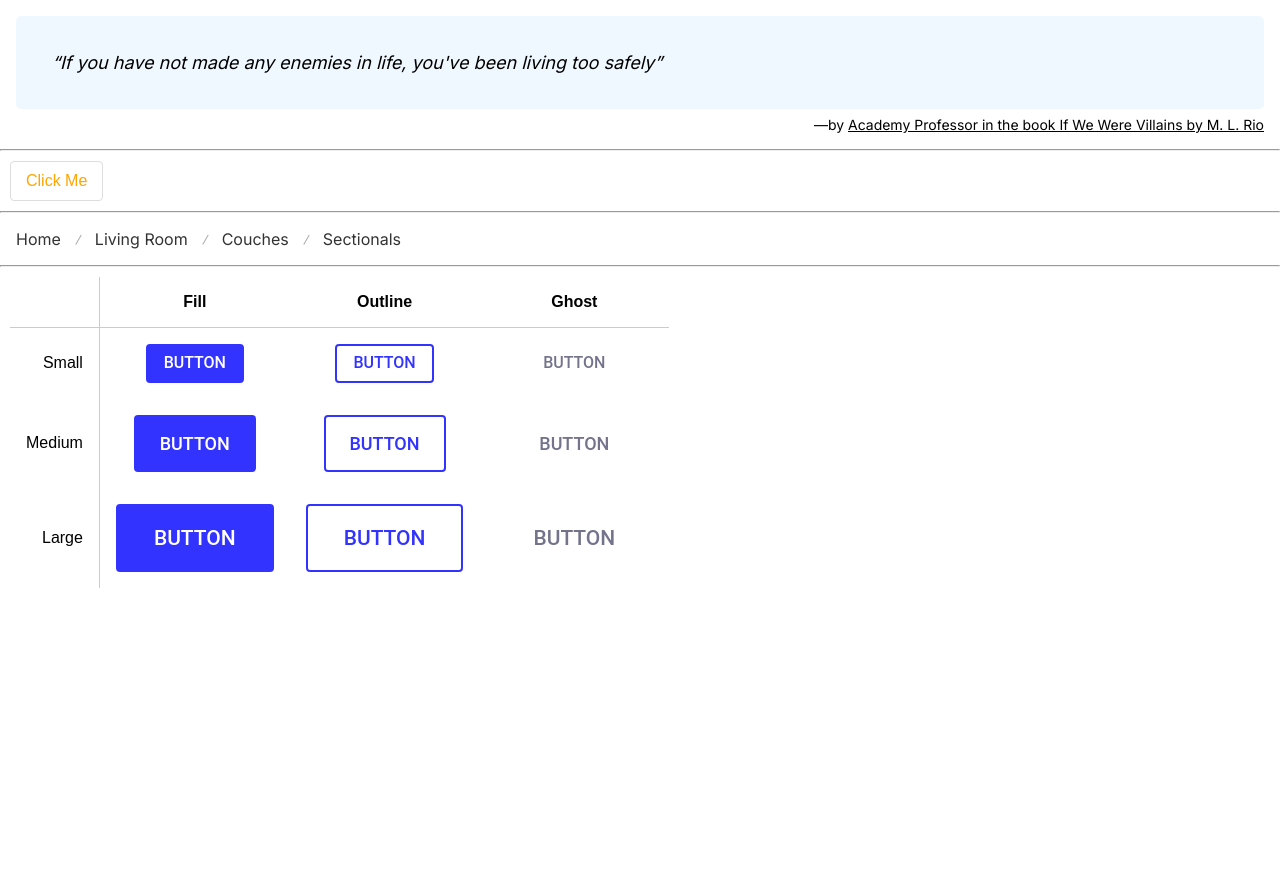
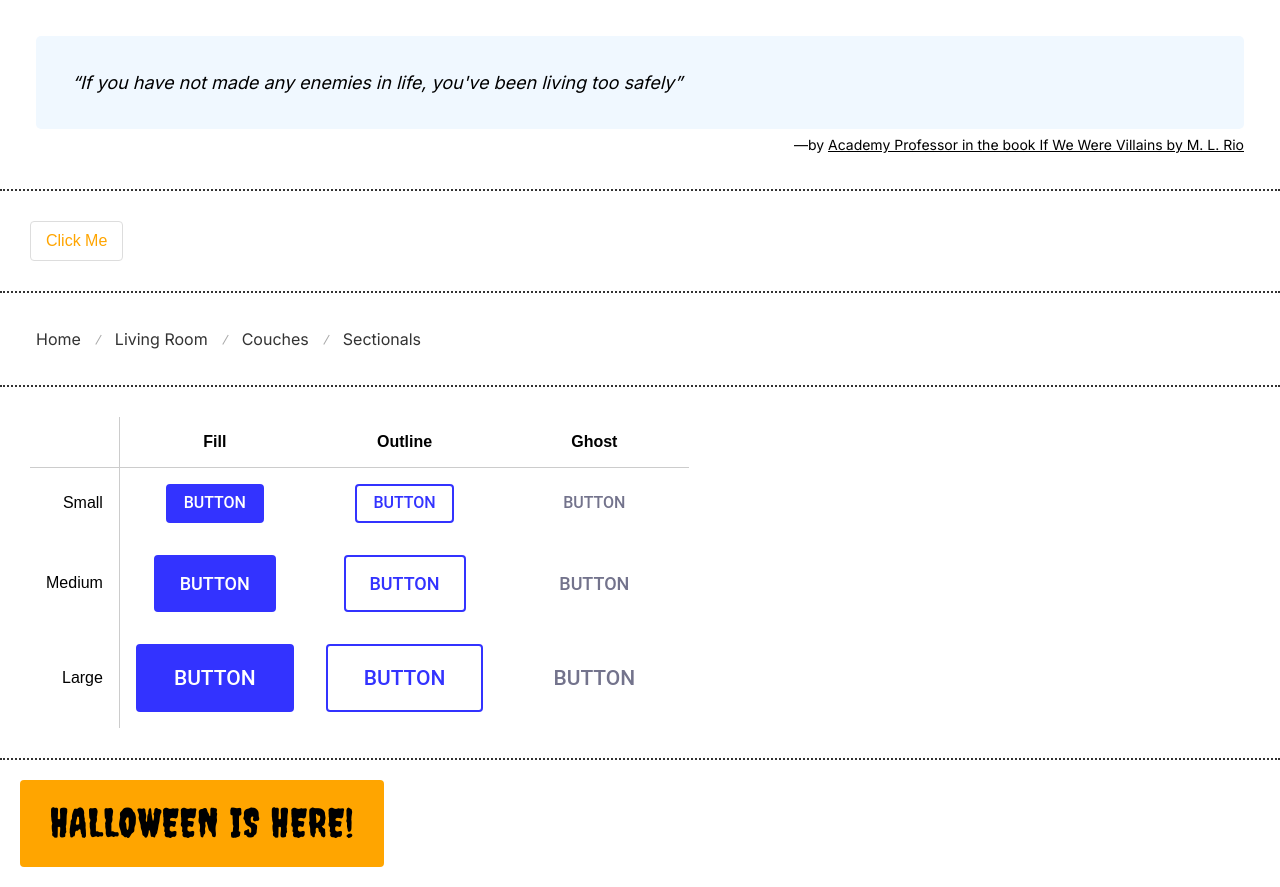
Before and after one commit to johncol/css-for-js-course, a Next.js app: page / in a window 1280 px wide. Before the commit the page ends 800 px from the top, so only its background shows below. Built offline with nearby package versions, Linux system fonts and the light colour scheme.

Commit message:
Add a SpookyButton component

```diff
--- /dev/null
+++ b/app/components/Button/SpookyButton.tsx
@@ -0,0 +1,25 @@
+import styled from "styled-components";
+import { Button } from "./Button";
+
+export const SpookyButton = styled(Button)`
+  border: none;
+  font-family: Creepster, "Franklin Gothic Medium", "Arial Narrow", Arial,
+    sans-serif;
+  font-size: 40px;
+  padding: 20px 30px;
+  background-color: orange;
+  color: black;
+  letter-spacing: 1px;
+
+  &:hover {
+    background-color: black;
+    color: orange;
+  }
+
+  &:focus {
+    background-color: black;
+    color: orange;
+    outline: 4px solid orange;
+    outline-offset: 4px;
+  }
+`;
--- a/app/layout.tsx
+++ b/app/layout.tsx
@@ -1,22 +1,33 @@
+import type { Metadata } from "next";
+import { Inter } from "next/font/google";
 
-import type { Metadata } from 'next'
-import { Inter } from 'next/font/google'
-
-const inter = Inter({ subsets: ['latin'] })
+const inter = Inter({ subsets: ["latin"] });
 
 export const metadata: Metadata = {
-  title: 'Create Next App',
-  description: 'Generated by create next app',
-}
+  title: "Create Next App",
+  description: "Generated by create next app",
+};
 
 export default function RootLayout({
   children,
 }: {
-  children: React.ReactNode
+  children: React.ReactNode;
 }) {
   return (
     <html lang="en">
+      <head>
+        <link rel="preconnect" href="https://fonts.googleapis.com" />
+        <link
+          rel="preconnect"
+          href="https://fonts.gstatic.com"
+          crossOrigin="anonymous"
+        />
+        <link
+          href="https://fonts.googleapis.com/css2?family=Creepster&display=swap"
+          rel="stylesheet"
+        />
+      </head>
       <body className={inter.className}>{children}</body>
     </html>
-  )
+  );
 }
--- a/app/page.tsx
+++ b/app/page.tsx
@@ -1,30 +1,56 @@
 "use client";
 
+import styled from "styled-components";
 import { GlobalStyles } from "./GlobalStyles";
 import { BreadcrumbsExample } from "./components/Breadcrumbs";
 import { ButtonTable } from "./components/Button/ButtonTable";
+import { SpookyButton } from "./components/Button/SpookyButton";
 import { ButtonExample } from "./components/ButtonExample";
 import { QuoteExample } from "./components/Quote";
 
 const App = () => {
   return (
     <>
-      <main>
+      <Container>
         <QuoteExample />
-
-        <hr />
         <ButtonExample color="orange" />
-
-        <hr />
         <BreadcrumbsExample />
-
-        <hr />
         <ButtonTable />
-      </main>
+        <SpookyButton>Halloween is here!</SpookyButton>
+      </Container>
 
       <GlobalStyles />
     </>
   );
 };
 
+const Container: React.FC<React.PropsWithChildren> = ({ children }) => {
+  if (!children) return null;
+
+  if (!Array.isArray(children)) {
+    return <MainContainer>{children}</MainContainer>;
+  }
+
+  return (
+    <MainContainer>
+      {children.map((child) => (
+        <section key={`child`}>{child}</section>
+      ))}
+    </MainContainer>
+  );
+};
+
+const MainContainer = styled.main`
+  display: flex;
+  flex-direction: column;
+
+  > * {
+    padding: 20px;
+  }
+
+  > :not(:first-child) {
+    border-top: 2px dotted #333;
+  }
+`;
+
 export default App;
```
